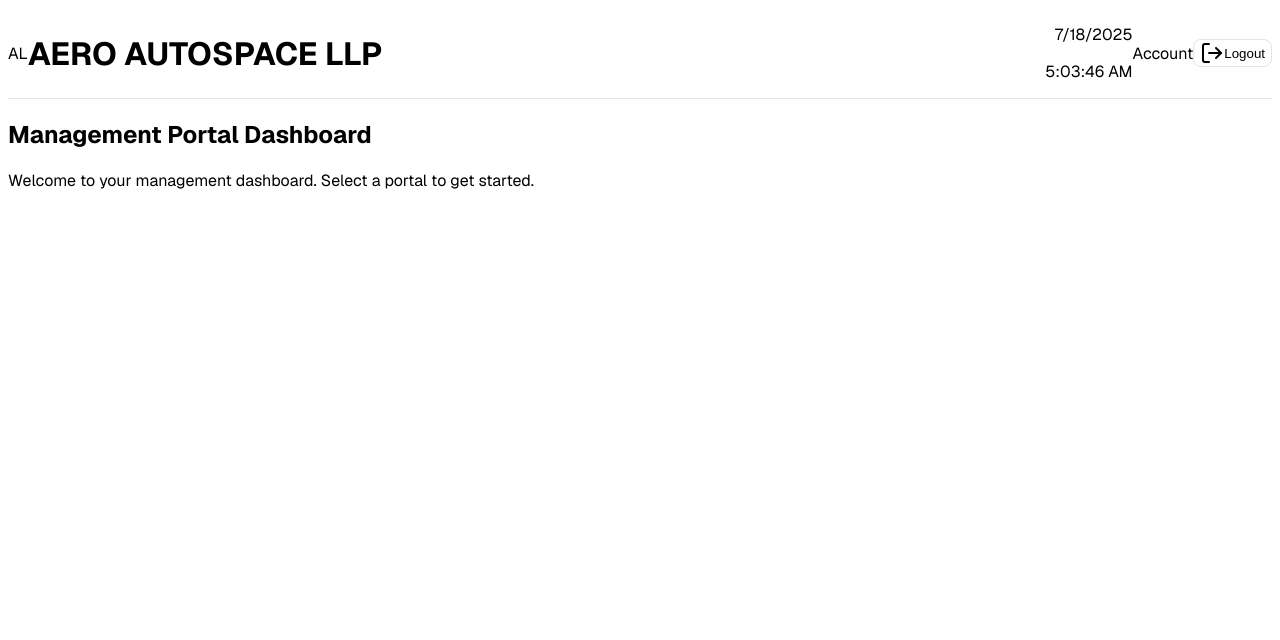
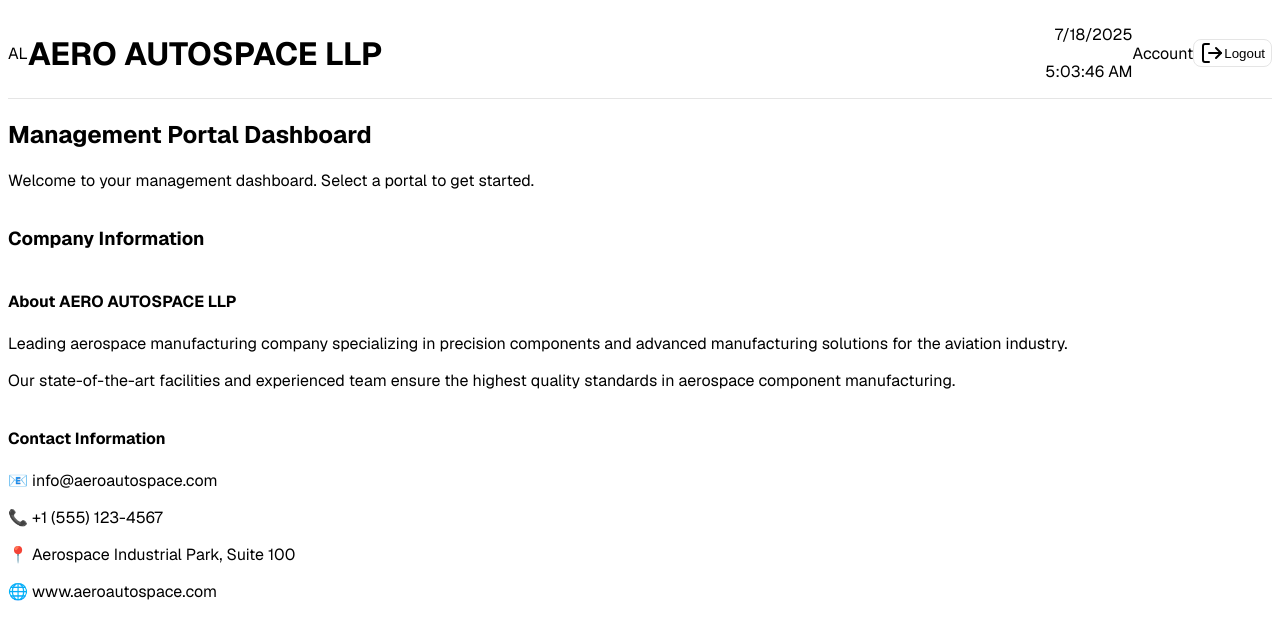
Before and after one commit to Antonypoulraj/demo-app-e, a Next.js app: page /dashboard in a window 1280 px wide. Shown: the top 640 px of the page. Built offline with nearby package versions, Linux system fonts and the light colour scheme.

Commit message:
update:modify the dashboard page UI

```diff
--- a/pages/dashboard.tsx
+++ b/pages/dashboard.tsx
@@ -1,8 +1,8 @@
 "use client";
 
-import React, { useState, useEffect } from "react";
+import { useState, useEffect } from "react";
+import { useRouter } from "next/router";
 import { useAuth } from "../contexts/AuthContext";
-import { useRouter } from "next/router";
 import { Button } from "../components/ui/button";
 import { Card, CardContent } from "../components/ui/card";
 import {
@@ -96,7 +96,7 @@ const Dashboard = () => {
       description: "View reports and analytics",
     },
   ];
-
+  // Filter portals based on user role with specific access levels
   const getPortalsWithAccess = () => {
     if (user?.role === "guest") {
       return allPortals.filter(portal => {
@@ -130,7 +130,6 @@ const Dashboard = () => {
       });
       return;
     }
-
     if (action === "view") {
       router.push(`/${portalId}`);
     } else if (action === "analytics") {
@@ -169,7 +168,6 @@ const Dashboard = () => {
 
   return (
     <div className="min-h-screen bg-gray-50">
-      {/* Header */}
       <header className="bg-white shadow-sm border-b">
         <div className="max-w-7xl mx-auto px-4 sm:px-6 lg:px-8">
           <div className="flex justify-between items-center h-16">
@@ -193,15 +191,13 @@ const Dashboard = () => {
                 <p className="font-times text-xs text-gray-500 capitalize">{user?.role} Account</p>
               </div>
               <Button variant="outline" size="sm" onClick={handleLogout} className="font-times">
-                <LogOut className="h-4 w-4 mr-2" />
-                Logout
+                <LogOut className="h-4 w-4 mr-2" /> Logout
               </Button>
             </div>
           </div>
         </div>
       </header>
 
-      {/* Main Content */}
       <main className="max-w-7xl mx-auto px-4 sm:px-6 lg:px-8 py-8">
         <div className="mb-8">
           <h2 className="font-times text-3xl font-bold text-gray-800 mb-2">
@@ -212,7 +208,6 @@ const Dashboard = () => {
           </p>
         </div>
 
-        {/* Portal Grid */}
         <div className="grid grid-cols-1 md:grid-cols-2 lg:grid-cols-3 gap-6">
           {accessiblePortals.map(portal => (
             <Card
@@ -269,6 +264,36 @@ const Dashboard = () => {
             </Card>
           ))}
         </div>
+
+        <div className="mt-12 bg-white rounded-lg shadow-sm p-6">
+          <h3 className="font-times text-xl font-bold text-gray-800 mb-4">Company Information</h3>
+          <div className="grid grid-cols-1 md:grid-cols-2 gap-6">
+            <div>
+              <h4 className="font-times text-lg font-semibold text-gray-700 mb-2">
+                About AERO AUTOSPACE LLP
+              </h4>
+              <p className="font-times text-gray-600 mb-4">
+                Leading aerospace manufacturing company specializing in precision components and
+                advanced manufacturing solutions for the aviation industry.
+              </p>
+              <p className="font-times text-gray-600">
+                Our state-of-the-art facilities and experienced team ensure the highest quality
+                standards in aerospace component manufacturing.
+              </p>
+            </div>
+            <div>
+              <h4 className="font-times text-lg font-semibold text-gray-700 mb-2">
+                Contact Information
+              </h4>
+              <div className="space-y-2 font-times text-gray-600">
+                <p>📧 info@aeroautospace.com</p>
+                <p>📞 +1 (555) 123-4567</p>
+                <p>📍 Aerospace Industrial Park, Suite 100</p>
+                <p>🌐 www.aeroautospace.com</p>
+              </div>
+            </div>
+          </div>
+        </div>
       </main>
     </div>
   );
```
